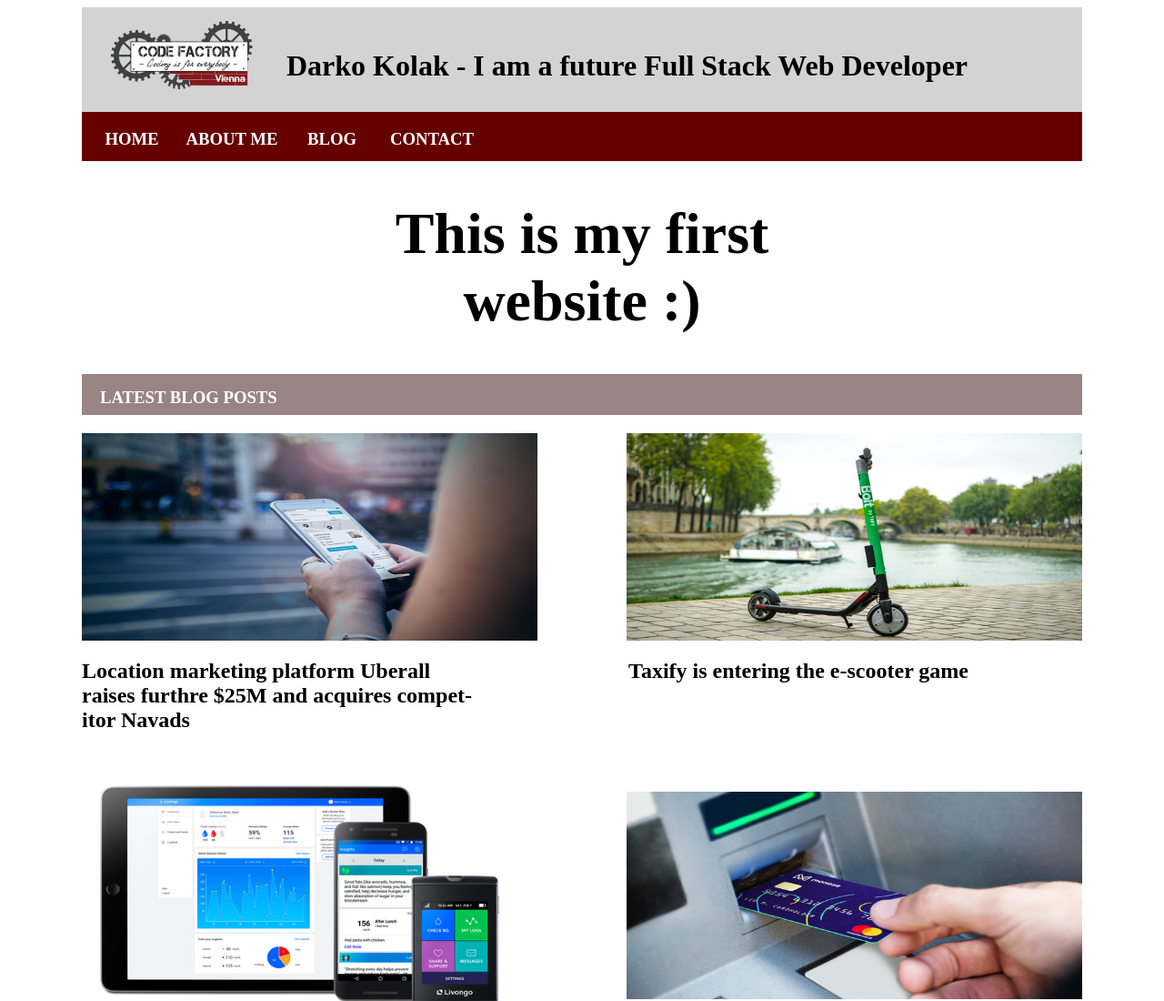
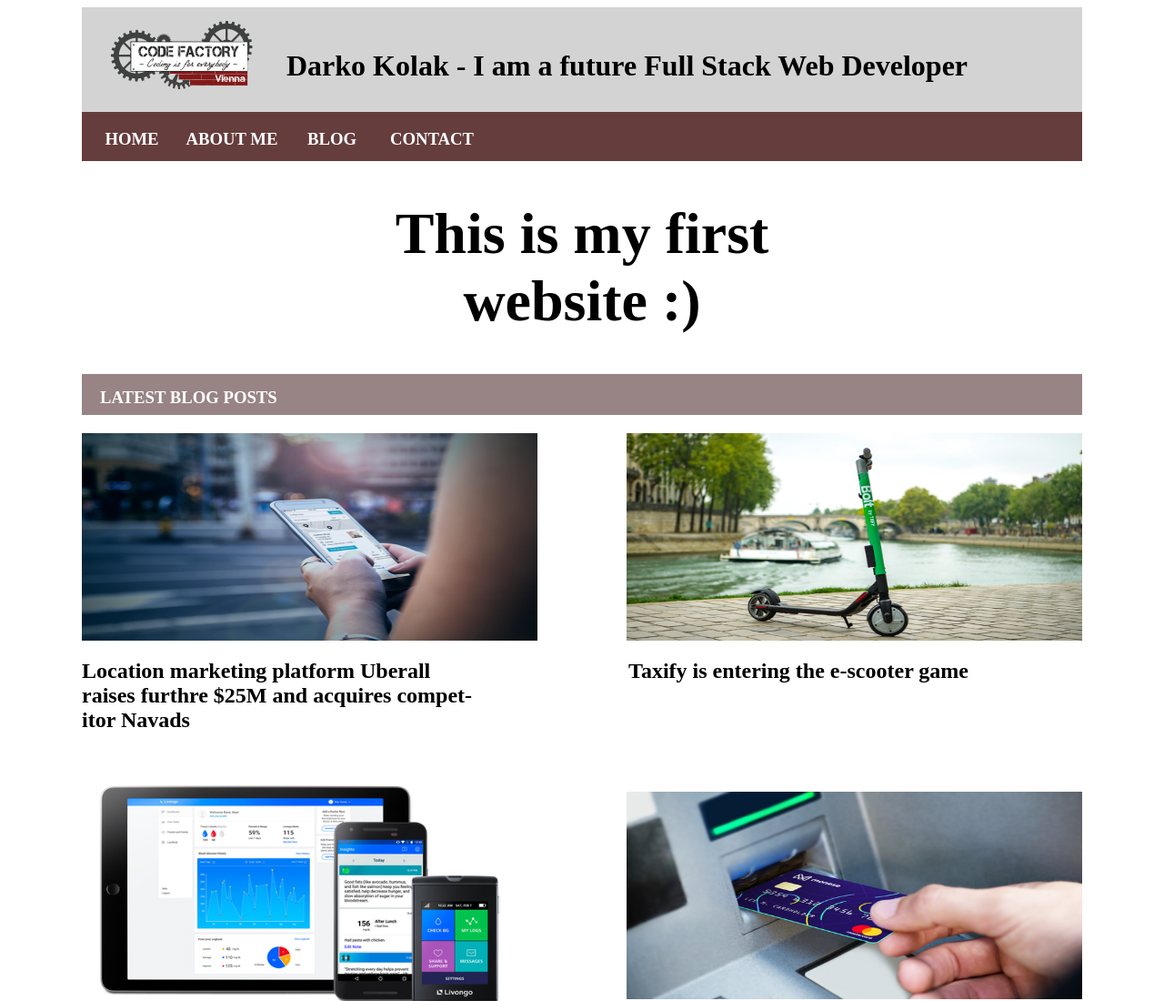
Before and after one commit to DarkoKolak/CF-CR01-Darko, a plain HTML site: page index.html in a window 1280 px wide. Shown: the top 1100 px of the page at 91% size. Drawn offline with Linux system fonts and the light colour scheme.

Commit message:
color changed

```diff
--- a/style.css
+++ b/style.css
@@ -28,13 +28,13 @@
 }
 #navigation{
 	width: 100%;
-	background-color:#660000;
+	background-color:#653D3D;
 }
 li{
 	float: left;
 	width:10%;
 	height: 50px;
-	background-color:#660000;
+	background-color:#653D3D;
 	color: white;
 	text-align: center;
 }
```
